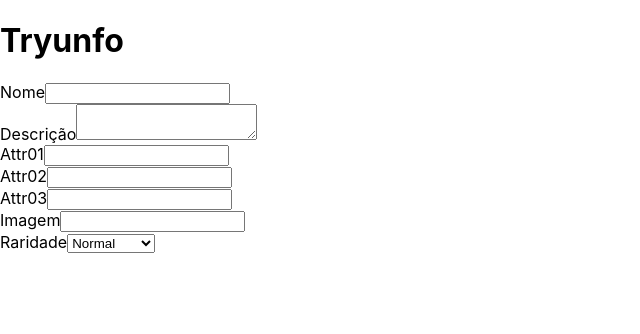
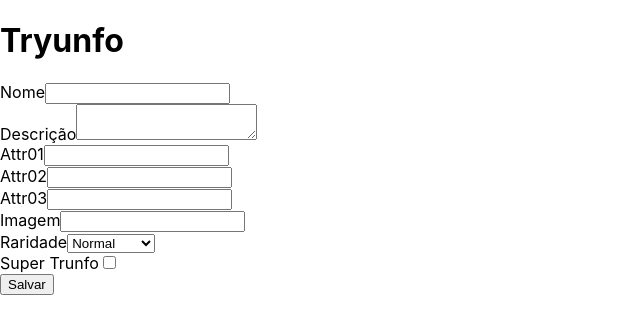
Before and after one commit to Guthias/tryunfo, a React (Create React App) app: page / in a window 1280 px wide. Shown: the top 334 px of the page, without its empty margins (0-640 px from the left). Built offline with nearby package versions, Linux system fonts and the light colour scheme.

Commit message:
add: adding save button and trunfo checkbox on forms

```diff
--- a/src/components/Form.jsx
+++ b/src/components/Form.jsx
@@ -35,6 +35,8 @@ export default class Form extends Component {
         <Input type="number" title="Attr03" id="attr3" />
         <Input title="Imagem" id="image" />
         <Select title="Raridade" id="rare" options={ selectOptions } />
+        <Input title="Super Trunfo" type="checkbox" id="trunfo" />
+        <button type="submit" data-testid="save-button">Salvar</button>
       </form>
     );
   }
```
